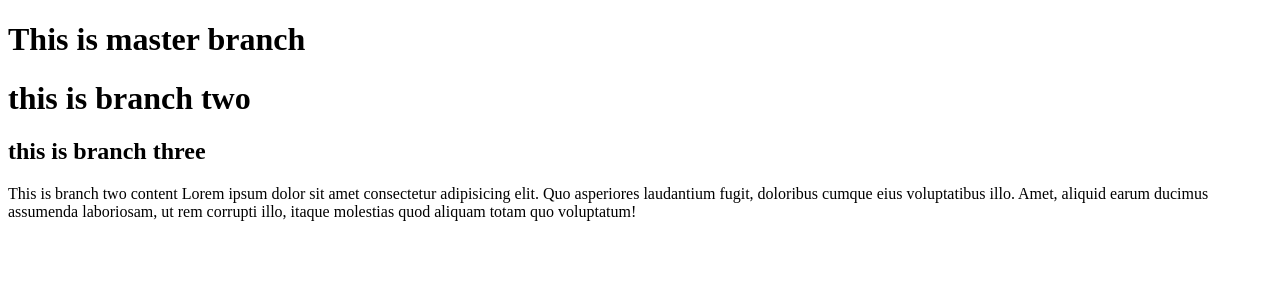
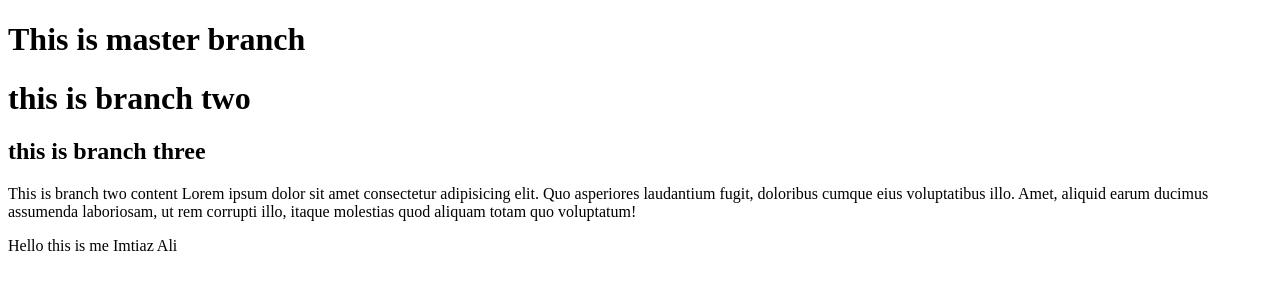
Before and after one commit to imtiaz66/yaseen, a plain HTML site: page index.html in a window 1280 px wide. Drawn offline with Linux system fonts and the light colour scheme.

Commit message:
This is Imtiaz Commit

```diff
--- a/index.html
+++ b/index.html
@@ -17,6 +17,8 @@
 
     <p>This is branch two content Lorem ipsum dolor sit amet consectetur adipisicing elit. Quo asperiores laudantium fugit, doloribus cumque eius voluptatibus illo. Amet, aliquid earum ducimus assumenda laboriosam, ut rem corrupti illo, itaque molestias quod aliquam totam quo voluptatum!</p>
 
+    <p>Hello this is me Imtiaz Ali </p>
+
 
 </body>
 </html>
```
